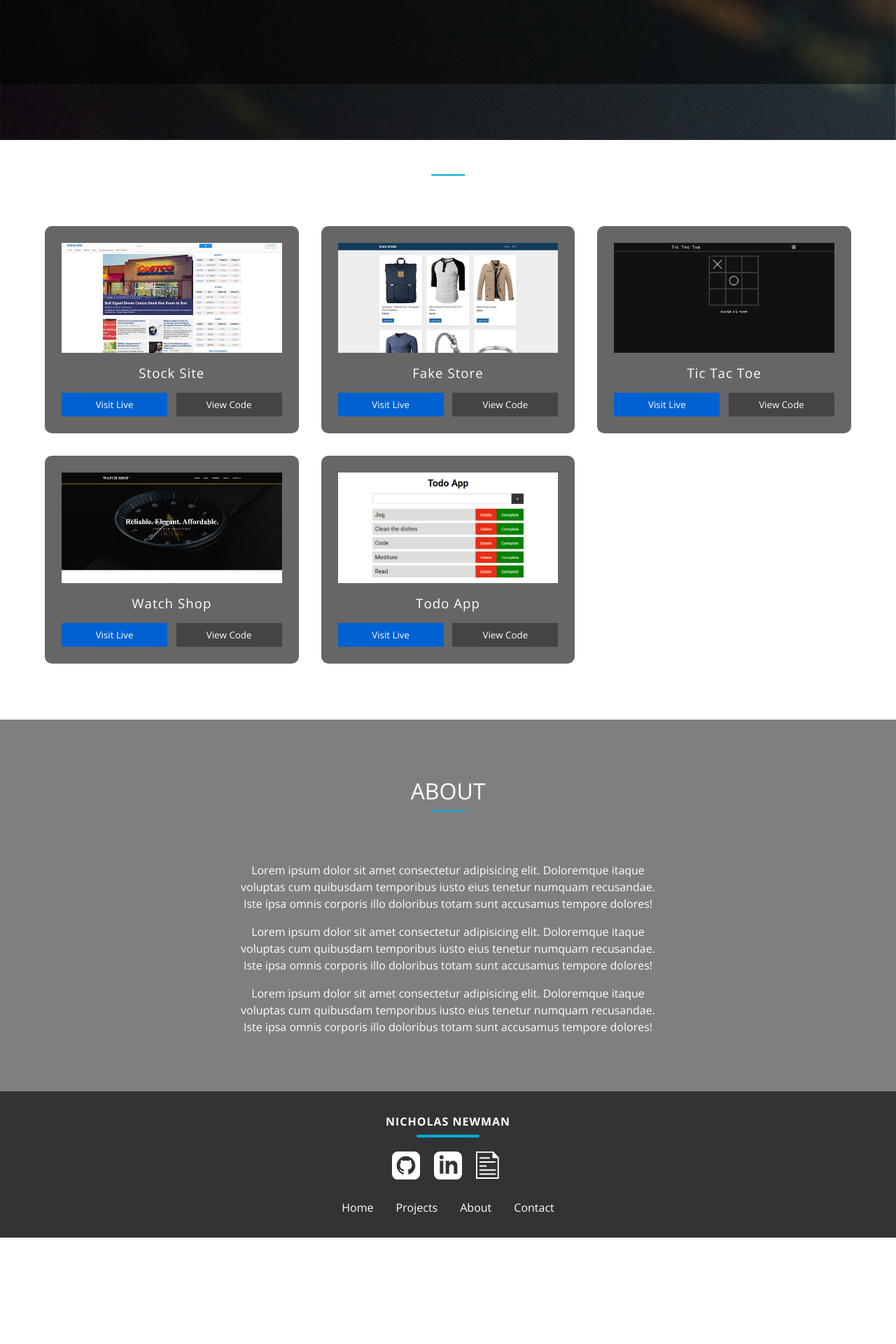
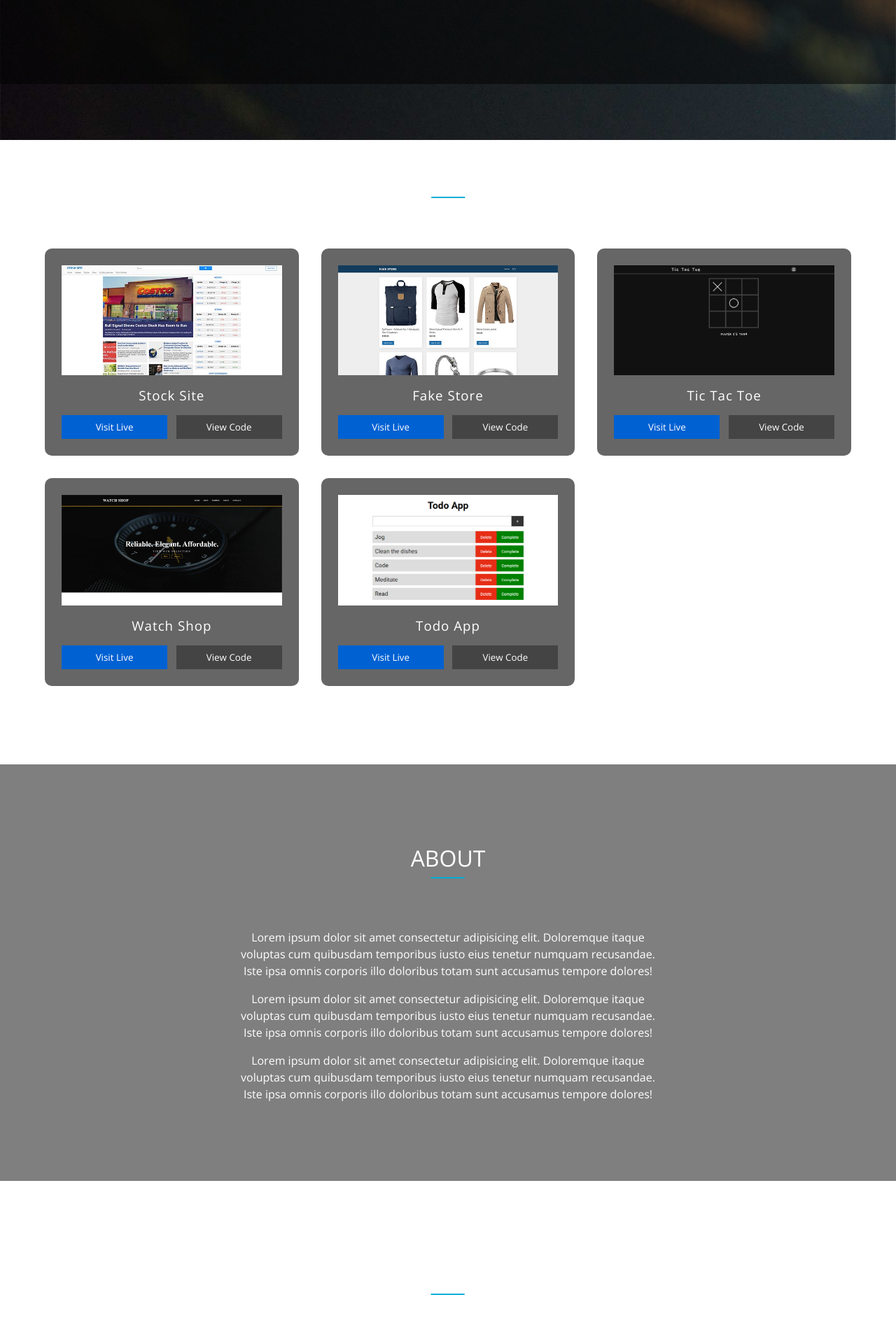
Before and after one commit to nicholas-newman1/portfolio-react, a React (Create React App) app: page / in a window 1280 px wide. Shown: the part 600-2520 px from the top of the page at 70% size. Before the commit the page ends 2368 px from the top, so only its background shows below. Built offline with nearby package versions, Linux system fonts and the light colour scheme.

Commit message:
implemented hash links

```diff
--- a/package.json
+++ b/package.json
@@ -10,6 +10,7 @@
     "react": "^17.0.1",
     "react-dom": "^17.0.1",
     "react-router-dom": "^5.2.0",
+    "react-router-hash-link": "^2.3.1",
     "react-scripts": "4.0.1",
     "web-vitals": "^0.2.4"
   },
--- a/src/components/Nav/Nav.js
+++ b/src/components/Nav/Nav.js
@@ -1,5 +1,5 @@
 import React from 'react';
-import { Link } from 'react-router-dom';
+import { HashLink } from 'react-router-hash-link';
 import './nav.css';
 
 const Nav = () => {
@@ -9,9 +9,13 @@ const Nav = () => {
       <ul className='nav__list'>
         {navLinks.map((link) => (
           <li className='nav__item' key={link}>
-            <Link to={`${link === 'Home' ? '/' : link}`} className='nav__link'>
+            <HashLink
+              className='nav__link'
+              to={`#${link.toLowerCase()}`}
+              smooth
+            >
               {link}
-            </Link>
+            </HashLink>
           </li>
         ))}
       </ul>
--- a/src/pages/HomePage/About/About.js
+++ b/src/pages/HomePage/About/About.js
@@ -3,7 +3,7 @@ import './about.css';
 
 const About = () => {
   return (
-    <section className='about'>
+    <section id='about' className='about'>
       <h2 className='section-heading'>About</h2>
       <div className='about__text-container container'>
         <p className='about__text'>
--- a/src/pages/HomePage/About/about.css
+++ b/src/pages/HomePage/About/about.css
@@ -1,5 +1,5 @@
 .about {
-  padding: 5rem 0;
+  padding: 7rem 0;
   background: rgba(0, 0, 0, 0.5);
 }
 
--- a/src/pages/HomePage/Hero/Hero.js
+++ b/src/pages/HomePage/Hero/Hero.js
@@ -4,7 +4,7 @@ import './hero.css';
 
 const Hero = () => {
   return (
-    <section className='hero'>
+    <section id='home' className='hero'>
       <div className='container'>
         <h1 className='hero__heading'>Hi, I'm Nicholas.</h1>
         <p className='hero__text'>Your Future Web Developer</p>
--- a/src/pages/HomePage/HomePage.js
+++ b/src/pages/HomePage/HomePage.js
@@ -1,5 +1,6 @@
 import React from 'react';
 import About from './About/About';
+import Contact from './Contact/Contact';
 import Hero from './Hero/Hero';
 import './homePage.css';
 import Projects from './Projects/Projects';
@@ -10,6 +11,7 @@ const HomePage = () => {
       <Hero />
       <Projects />
       <About />
+      <Contact />
     </div>
   );
 };
--- a/src/pages/HomePage/Projects/Projects.js
+++ b/src/pages/HomePage/Projects/Projects.js
@@ -5,7 +5,7 @@ import './projects.css';
 
 const Projects = () => {
   return (
-    <section className='projects container'>
+    <section id='projects' className='projects container'>
       <h2 className='section-heading'>Projects</h2>
       <ul className='projects__list'>
         {projects.map((project) => (
--- a/src/pages/HomePage/Projects/projects.css
+++ b/src/pages/HomePage/Projects/projects.css
@@ -1,5 +1,5 @@
 .projects {
-  padding: 5rem 0;
+  padding: 7rem 0;
 }
 
 .projects__list {
```
Also changed, not shown: 2 other files (tests, documents, lock files or other folders).
